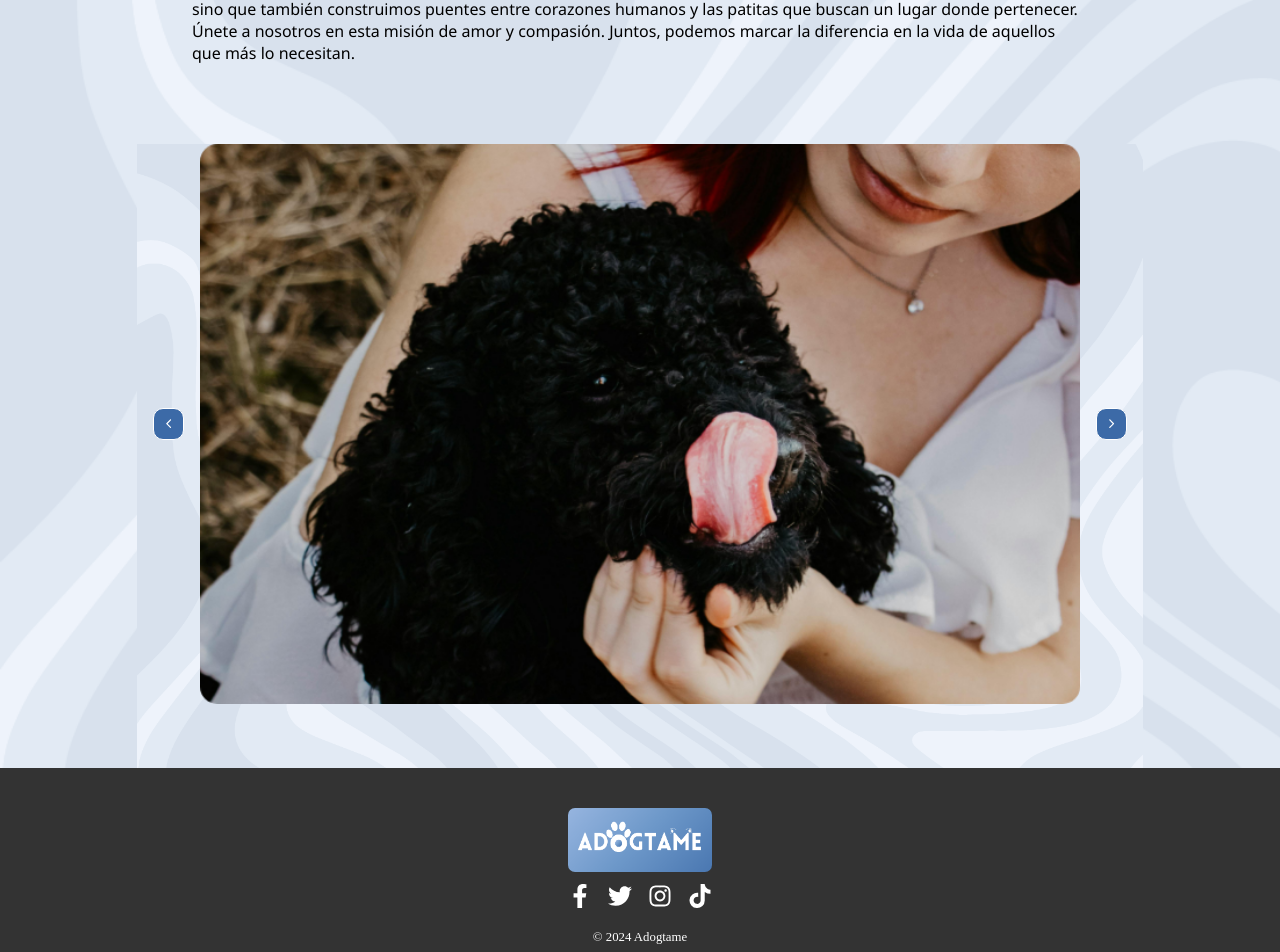
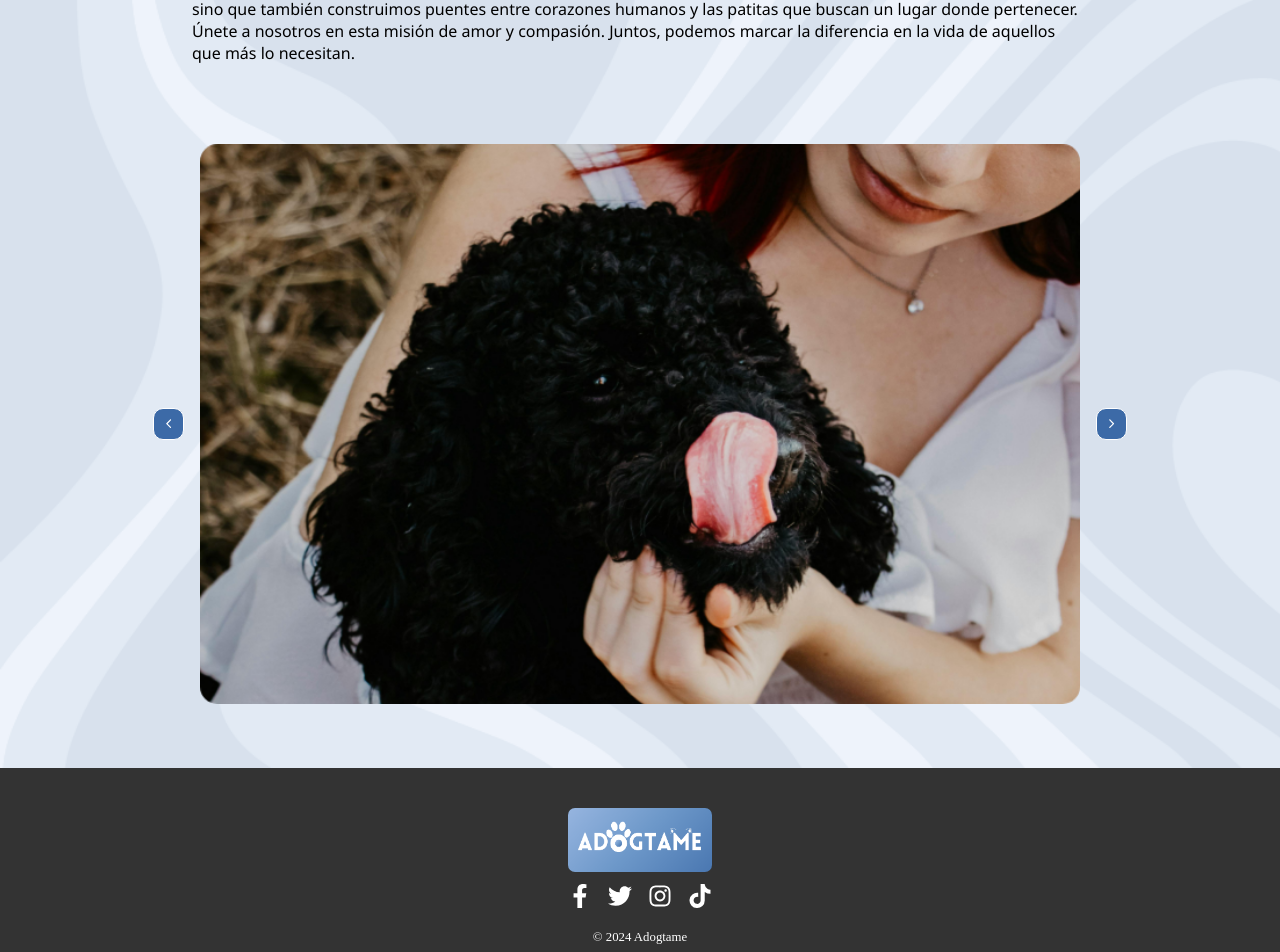
Before and after one commit to nereahm/react-proyecto, a React (Vite) app: page /quienes-somos in a window 1280 px wide. Shown: the part 701-1653 px from the top of the page. Built offline with nearby package versions, Linux system fonts and the light colour scheme.

Commit message:
Add files via upload

```diff
--- a/src/styles/styles.css
+++ b/src/styles/styles.css
@@ -704,11 +704,6 @@ header {
   padding: 0 12rem;
 }
 
-.carousel {
-  background-image: url('/fondo.png');
-  background-repeat: no-repeat;
-  background-size: cover;
-}
 .carousel__contenedor {
   display: flex;
   justify-content: center;
```
